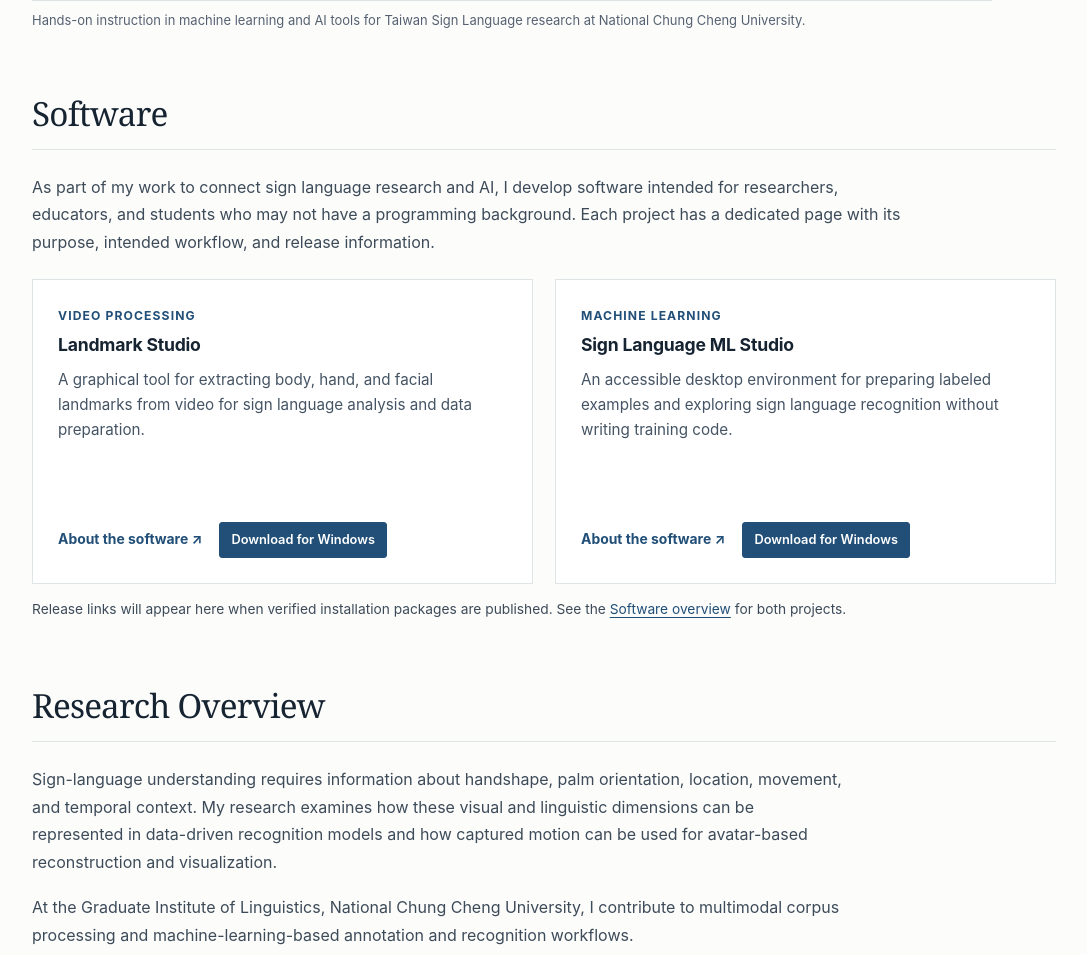
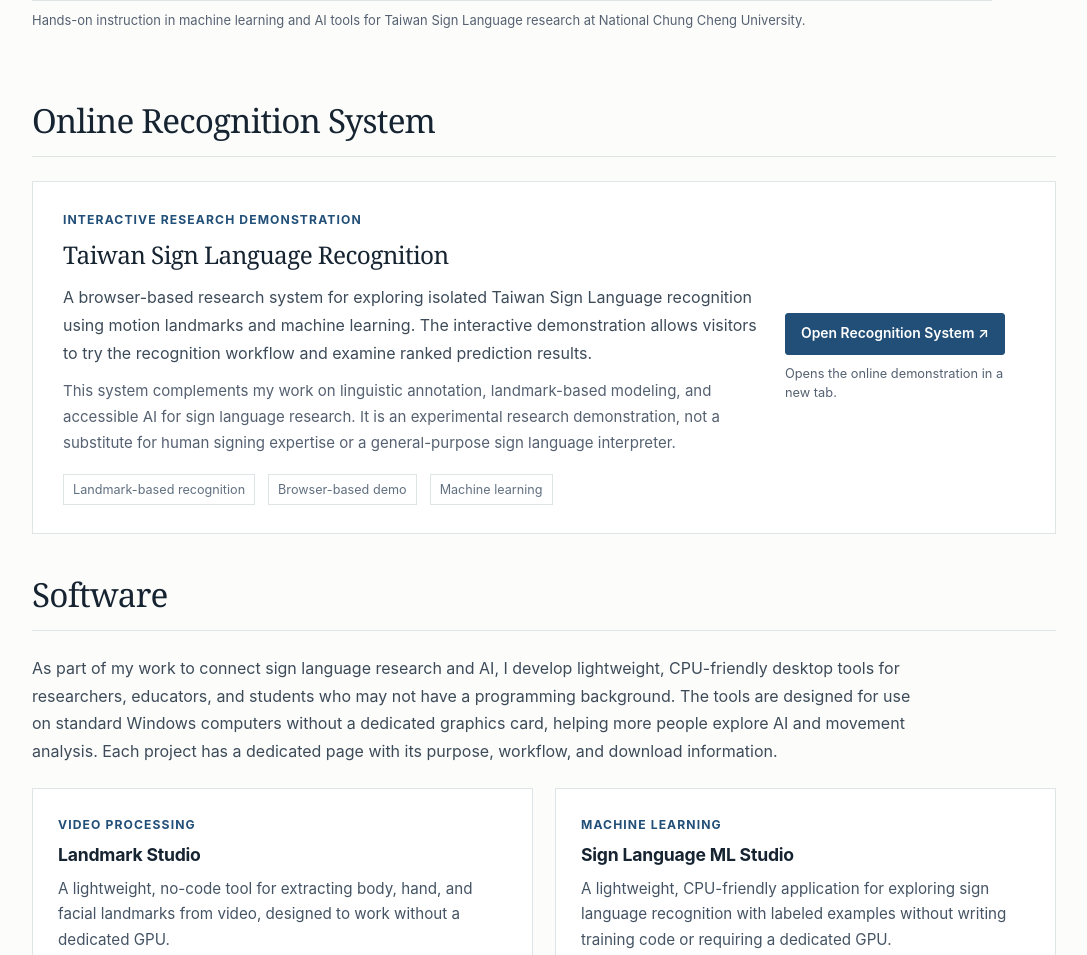
Before and after one commit to Jeffrey9049/Jeffrey9049.github.io, a plain HTML site: page sign-language.html in a window 1280 px wide. Shown: the part 1424-2379 px from the top of the page, without its empty margins (96-1183 px from the left). Drawn offline with Linux system fonts and the light colour scheme.

Commit message:
Add files via upload

```diff
--- a/sign-language.html
+++ b/sign-language.html
@@ -37,14 +37,34 @@
   <img alt="Hands-on teaching session introducing machine learning tools for sign language research, with a software demonstration on two screens" decoding="async" height="1152" loading="eager" src="tsl-ml-teaching.png" width="1536">
   <figcaption>Hands-on instruction in machine learning and AI tools for Taiwan Sign Language research at National Chung Cheng University.</figcaption>
 </figure>
+<section class="content-section recognition-section" id="recognition-demo" aria-labelledby="recognition-heading">
+  <h2 id="recognition-heading">Online Recognition System</h2>
+  <div class="recognition-feature">
+    <div class="recognition-feature-body">
+      <p class="tool-type">Interactive research demonstration</p>
+      <h3>Taiwan Sign Language Recognition</h3>
+      <p>A browser-based research system for exploring isolated Taiwan Sign Language recognition using motion landmarks and machine learning. The interactive demonstration allows visitors to try the recognition workflow and examine ranked prediction results.</p>
+      <p class="recognition-context">This system complements my work on linguistic annotation, landmark-based modeling, and accessible AI for sign language research. It is an experimental research demonstration, not a substitute for human signing expertise or a general-purpose sign language interpreter.</p>
+      <div class="recognition-meta" aria-label="Recognition system methods">
+        <span>Landmark-based recognition</span>
+        <span>Browser-based demo</span>
+        <span>Machine learning</span>
+      </div>
+    </div>
+    <div class="recognition-feature-action">
+      <a class="download-link recognition-open-link" href="https://tsl-collective.comljchang.chatgpt.site/recognize" target="_blank" rel="noopener noreferrer" aria-label="Open Taiwan Sign Language Recognition in a new tab">Open Recognition System <span aria-hidden="true">↗</span></a>
+      <p class="recognition-external-note">Opens the online demonstration in a new tab.</p>
+    </div>
+  </div>
+</section>
 <section class="content-section software-section" id="software">
   <h2>Software</h2>
-  <p>As part of my work to connect sign language research and AI, I develop software intended for researchers, educators, and students who may not have a programming background. Each project has a dedicated page with its purpose, intended workflow, and release information.</p>
+  <p>As part of my work to connect sign language research and AI, I develop lightweight, CPU-friendly desktop tools for researchers, educators, and students who may not have a programming background. The tools are designed for use on standard Windows computers without a dedicated graphics card, helping more people explore AI and movement analysis. Each project has a dedicated page with its purpose, workflow, and download information.</p>
   <div class="software-grid">
     <article class="software-item">
       <p class="tool-type">Video processing</p>
       <h3><a class="software-title-link" href="landmark-studio.html">Landmark Studio</a></h3>
-      <p>A graphical tool for extracting body, hand, and facial landmarks from video for sign language analysis and data preparation.</p>
+      <p>A lightweight, no-code tool for extracting body, hand, and facial landmarks from video, designed to work without a dedicated GPU.</p>
       <div class="software-actions">
         <a class="plain-action" href="landmark-studio.html">About the software <span aria-hidden="true">↗</span></a>
         <a class="download-link" data-download-link="landmark" hidden href="#" target="_blank" rel="noopener noreferrer">Download for Windows</a>
@@ -54,7 +74,7 @@
     <article class="software-item">
       <p class="tool-type">Machine learning</p>
       <h3><a class="software-title-link" href="ml-studio.html">Sign Language ML Studio</a></h3>
-      <p>An accessible desktop environment for preparing labeled examples and exploring sign language recognition without writing training code.</p>
+      <p>A lightweight, CPU-friendly application for exploring sign language recognition with labeled examples without writing training code or requiring a dedicated GPU.</p>
       <div class="software-actions">
         <a class="plain-action" href="ml-studio.html">About the software <span aria-hidden="true">↗</span></a>
         <a class="download-link" data-download-link="ml" hidden href="#" target="_blank" rel="noopener noreferrer">Download for Windows</a>
@@ -62,7 +82,7 @@
       </div>
     </article>
   </div>
-  <p class="software-note">Release links will appear here when verified installation packages are published. See the <a href="software.html">Software overview</a> for both projects.</p>
+  <p class="software-note">Both tools are designed for use without a dedicated GPU. Processing speed varies by computer and dataset size. Windows downloads and additional information are available on the <a href="software.html">Software overview</a>.</p>
 </section>
 <section class="content-section">
 <h2>Research Overview</h2>
--- a/styles.css
+++ b/styles.css
@@ -191,3 +191,18 @@ h3{font-size:1.12rem;font-weight:650;letter-spacing:-.012em}
 [hidden]{display:none!important}
 @media(max-width:800px){.app-quick-facts{grid-template-columns:repeat(3,1fr)}.workflow-grid{gap:11px}.workflow-grid li{padding:19px 15px}.download-panel{grid-template-columns:1fr;gap:15px}.download-panel-action{justify-content:flex-start}}
 @media(max-width:690px){.breadcrumb{padding-top:28px}.app-quick-facts{grid-template-columns:1fr;gap:0;padding:8px 0}.app-quick-facts div{padding:10px 0}.app-quick-facts div+div{border-left:none;border-top:1px solid var(--line);padding-left:0}.workflow-grid{grid-template-columns:1fr;gap:10px}.workflow-grid li{min-height:unset}.software-directory-grid .software-item{min-height:unset}.download-panel{padding:21px 19px}}
+
+/* Research demonstration: intentionally restrained academic design */
+.recognition-section{padding-top:35px}
+.recognition-feature{display:grid;grid-template-columns:minmax(0,1fr) 240px;gap:28px;align-items:center;border:1px solid var(--line);background:#fff;padding:28px 30px}
+.recognition-feature h3{font-family:Georgia,"Times New Roman",serif;font-size:1.52rem;font-weight:500;letter-spacing:-.025em;margin:0 0 15px}
+.recognition-feature p{margin-bottom:11px;max-width:705px}
+.recognition-feature .tool-type{margin-bottom:9px!important}
+.recognition-feature .recognition-context{color:var(--muted);font-size:.94rem}
+.recognition-meta{display:flex;flex-wrap:wrap;gap:7px 13px;margin-top:18px}
+.recognition-meta span{color:#617080;font-size:.79rem;border:1px solid var(--line);padding:4px 9px}
+.recognition-feature-action{display:flex;flex-direction:column;align-items:flex-start;justify-content:center;gap:9px}
+.recognition-open-link{display:inline-block;text-align:center;margin:0;white-space:nowrap}
+.recognition-feature .recognition-external-note{font-size:.8rem;color:var(--muted);margin:0;line-height:1.5}
+@media(max-width:780px){.recognition-feature{grid-template-columns:1fr;padding:23px 20px;gap:21px}.recognition-feature-action{align-items:flex-start}}
+@media(max-width:400px){.recognition-open-link{white-space:normal}}
```
Also changed, not shown: landmark-studio.html (+5 -5 lines), ml-studio.html (+5 -5 lines), software-links.js (+3 -5 lines), software.html (+4 -4 lines), README-更新及下載設定.txt.
